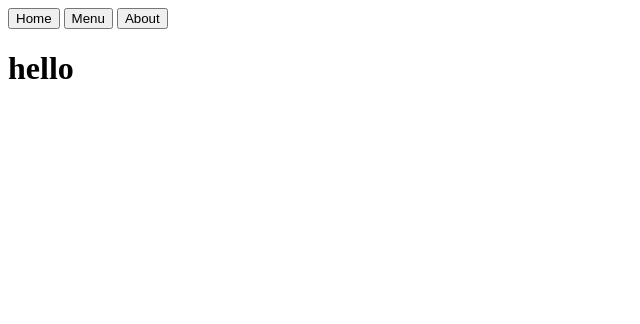
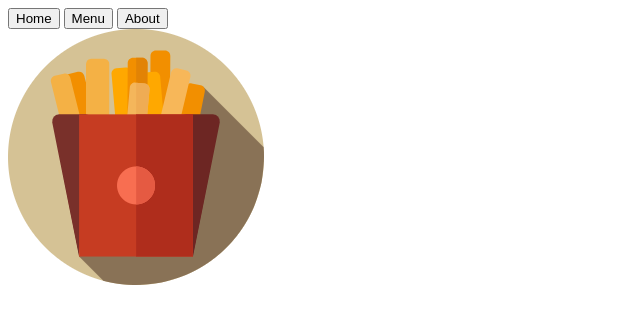
Before and after one commit to Gerrenkeith/restaurant-page, a website: page src/template.html in a window 1280 px wide. Shown: the whole page, without its empty margins (0-640 px from the left). Drawn offline with Linux system fonts and the light colour scheme.

Commit message:
image
added an image of fries to the page

```diff
--- a/src/index.js
+++ b/src/index.js
@@ -1,4 +1,6 @@
 console.log('gerren')
+const content = document.getElementById('content')
+const image = document.createElement('img');
+image.src = '/fries-svgrepo-com.png';
 
-const content = document.getElementById("content");
-console.log(content)
+content.appendChild(image)
--- a/src/template.html
+++ b/src/template.html
@@ -15,7 +15,6 @@
         </nav>
     </header>
     <div id="content">
-        <h1>hello</h1>
     </div>
 </body>
 </html>
```
Also changed, not shown: fries-svgrepo-com.png (added).
